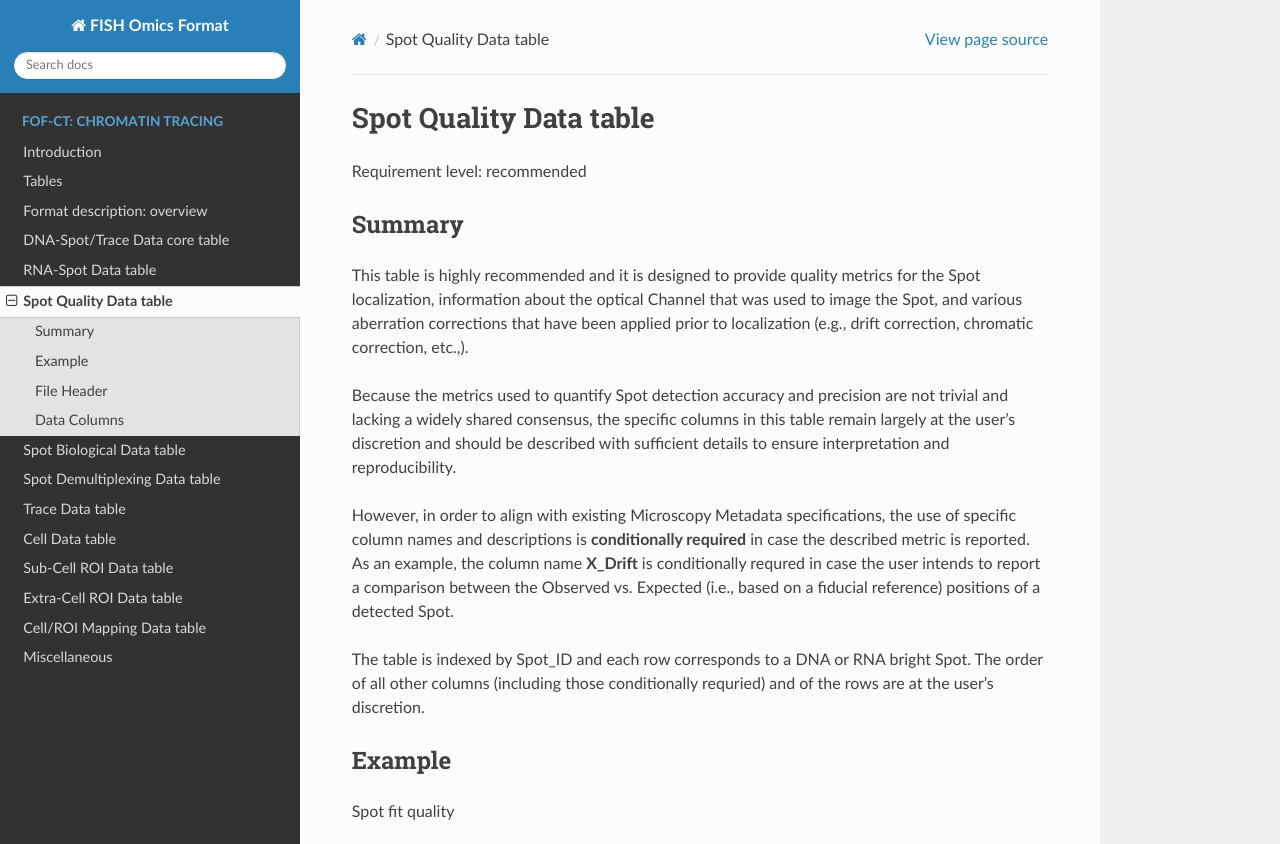
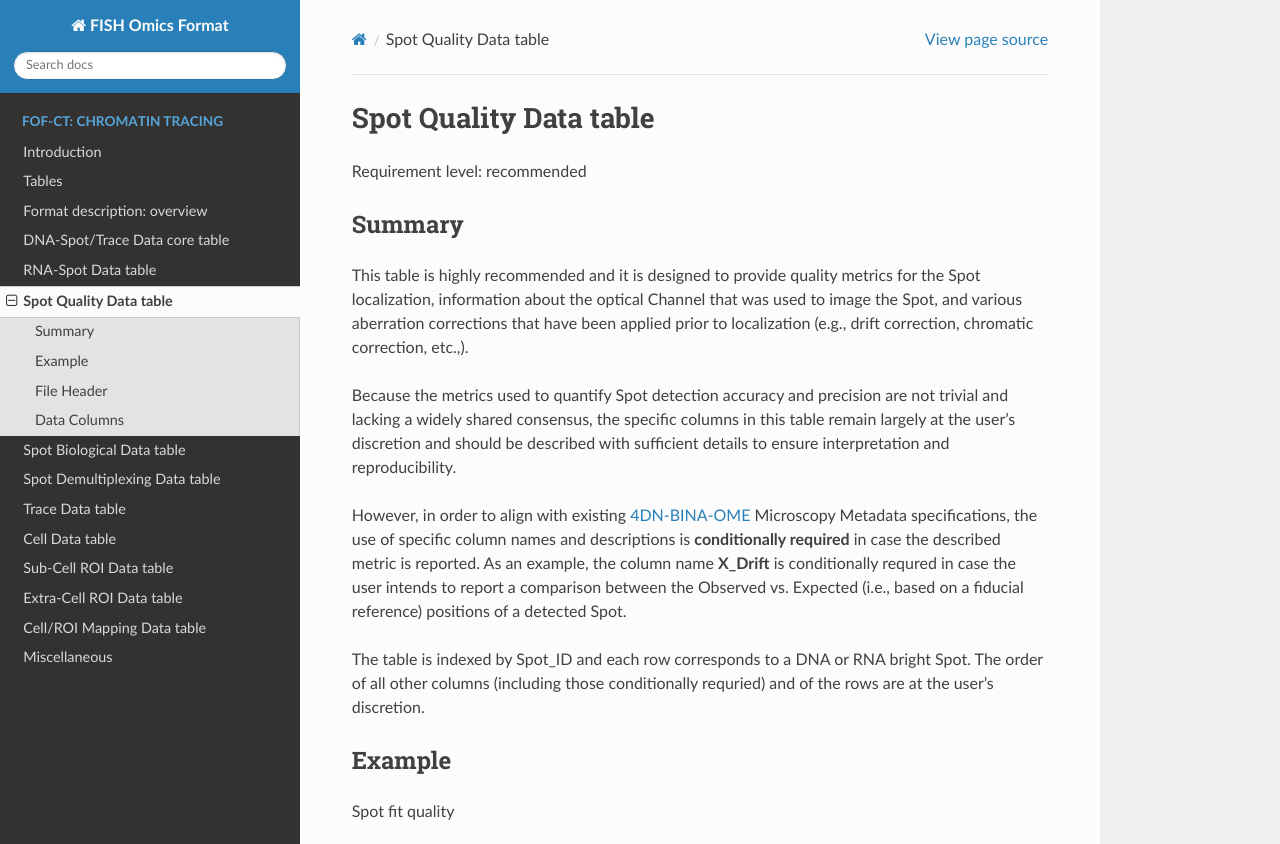
Before and after one commit to 4dn-dcic/fish_omics_format, a Sphinx documentation site: the page built from docs/source/quality.rst, in a window 1280 px wide and 900 px high, cut to the strip 0-844 px from the top of the window. Built offline with Sphinx 7.4.7 and the Read the Docs theme 2.0.0, drawn with Linux system fonts in a browser that asks for light colours.

Commit message:
Update quality.rst

```diff
--- a/docs/source/quality.rst
+++ b/docs/source/quality.rst
@@ -19,11 +19,9 @@ trivial and lacking a widely shared consensus, the specific columns in this tabl
 at the user’s discretion and should be described with sufficient details
 to ensure interpretation and reproducibility.
 
-However, in order to align with existing Microscopy Metadata specifications, the use of specific column names and descriptions is **conditionally required** in case the described metric is reported. As an example, the column name **X_Drift** is conditionally requred in case the user intends to report a comparison between the Observed vs. Expected (i.e., based on a fiducial reference) positions of a detected Spot.
+However, in order to align with existing `4DN-BINA-OME <https://doi.org/10.1038/s41592-021-01327-9>`_ Microscopy Metadata specifications, the use of specific column names and descriptions is **conditionally required** in case the described metric is reported. As an example, the column name **X_Drift** is conditionally requred in case the user intends to report a comparison between the Observed vs. Expected (i.e., based on a fiducial reference) positions of a detected Spot.
 
-The table is indexed by Spot_ID and each row corresponds to a DNA or RNA
-bright Spot. The order of all other columns (including those conditionally requried) and of the rows are at
-the user's discretion.
+The table is indexed by Spot_ID and each row corresponds to a DNA or RNA bright Spot. The order of all other columns (including those conditionally requried) and of the rows are at the user's discretion.
 
 Example
 -------
```
